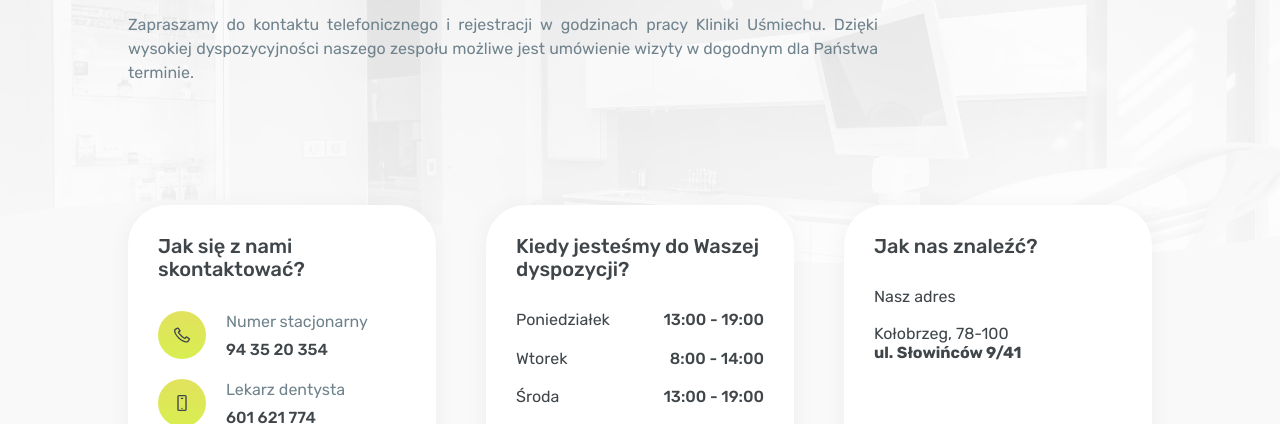
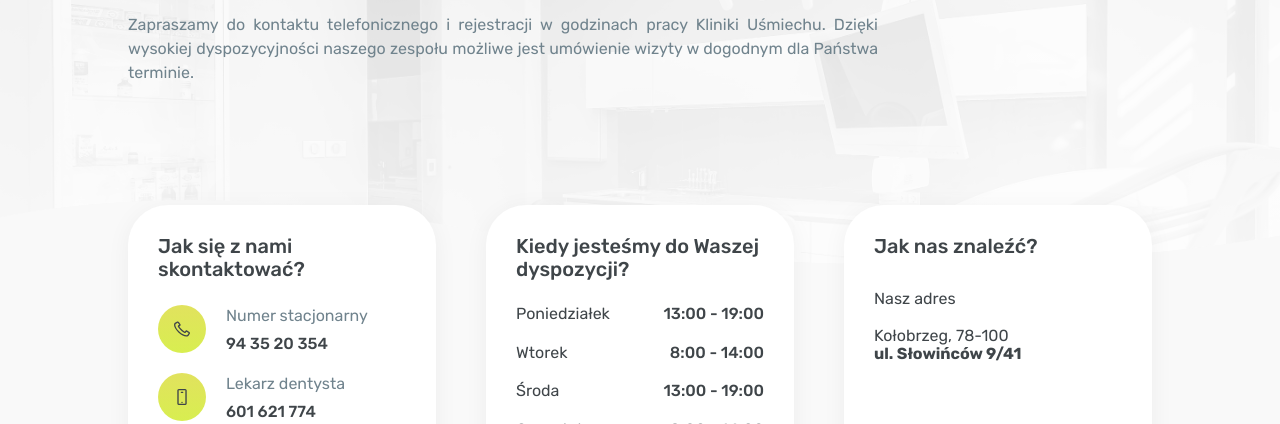
Before and after one commit to TSC-Apps/dental-clinic-web, a website: page contact.html in a window 1280 px wide. Shown: the part 300-724 px from the top of the page. Drawn offline with nearby package versions, Linux system fonts and the light colour scheme; some packages are replaced by stand-ins of ours; grey boxes are pictures that could not be loaded; a script that the page names is missing.

Commit message:
Contact boxes title height fix

```diff
--- a/static/scss/contact.scss
+++ b/static/scss/contact.scss
@@ -50,7 +50,8 @@
       .title {
         font-weight: 500;
         font-size: 20px;
-        margin-bottom: 30px;
+        margin-bottom: 0;
+        height: 70px;
       }
 
       .contact-options {
```
Also changed, not shown: static/css/contact.css, 1 other file.
